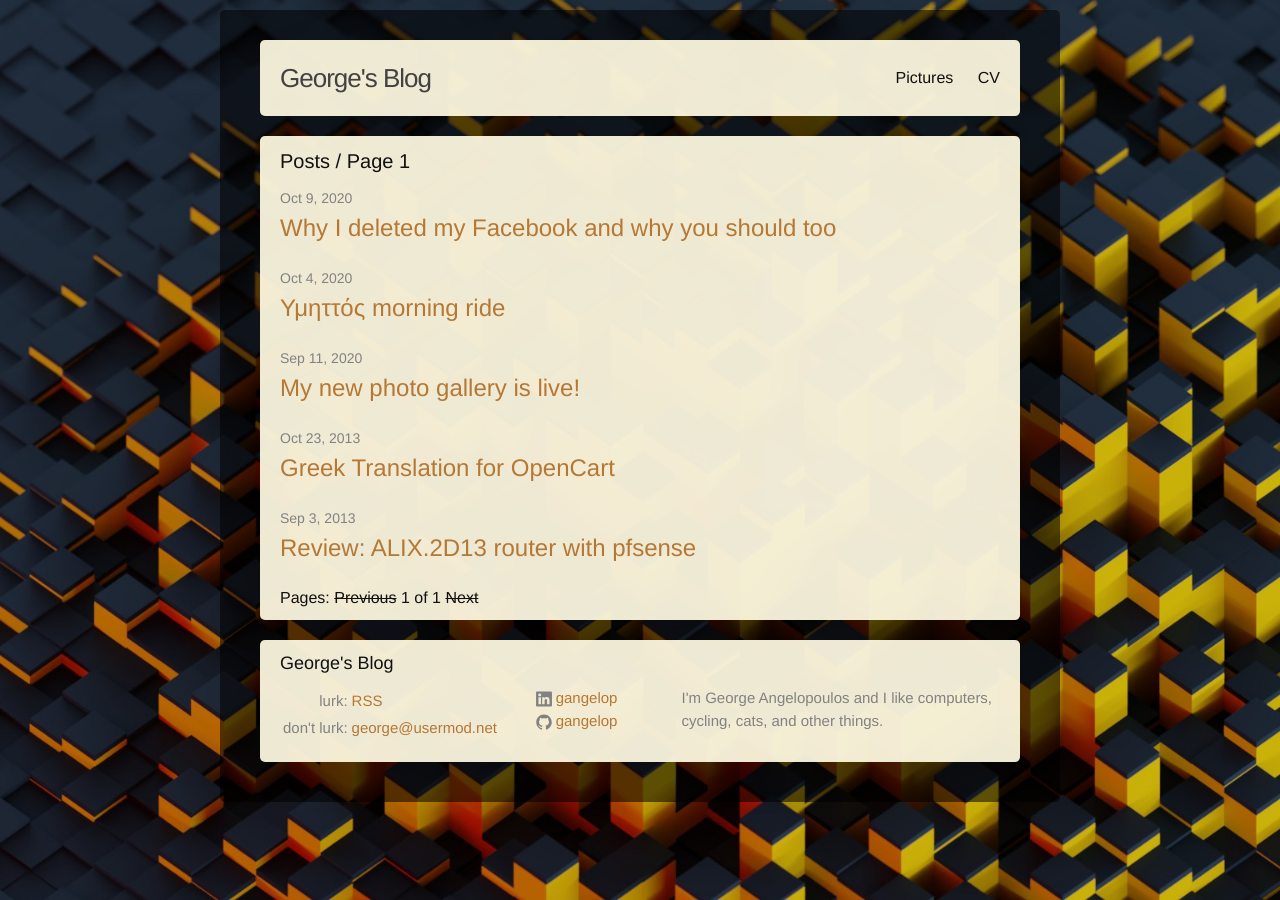
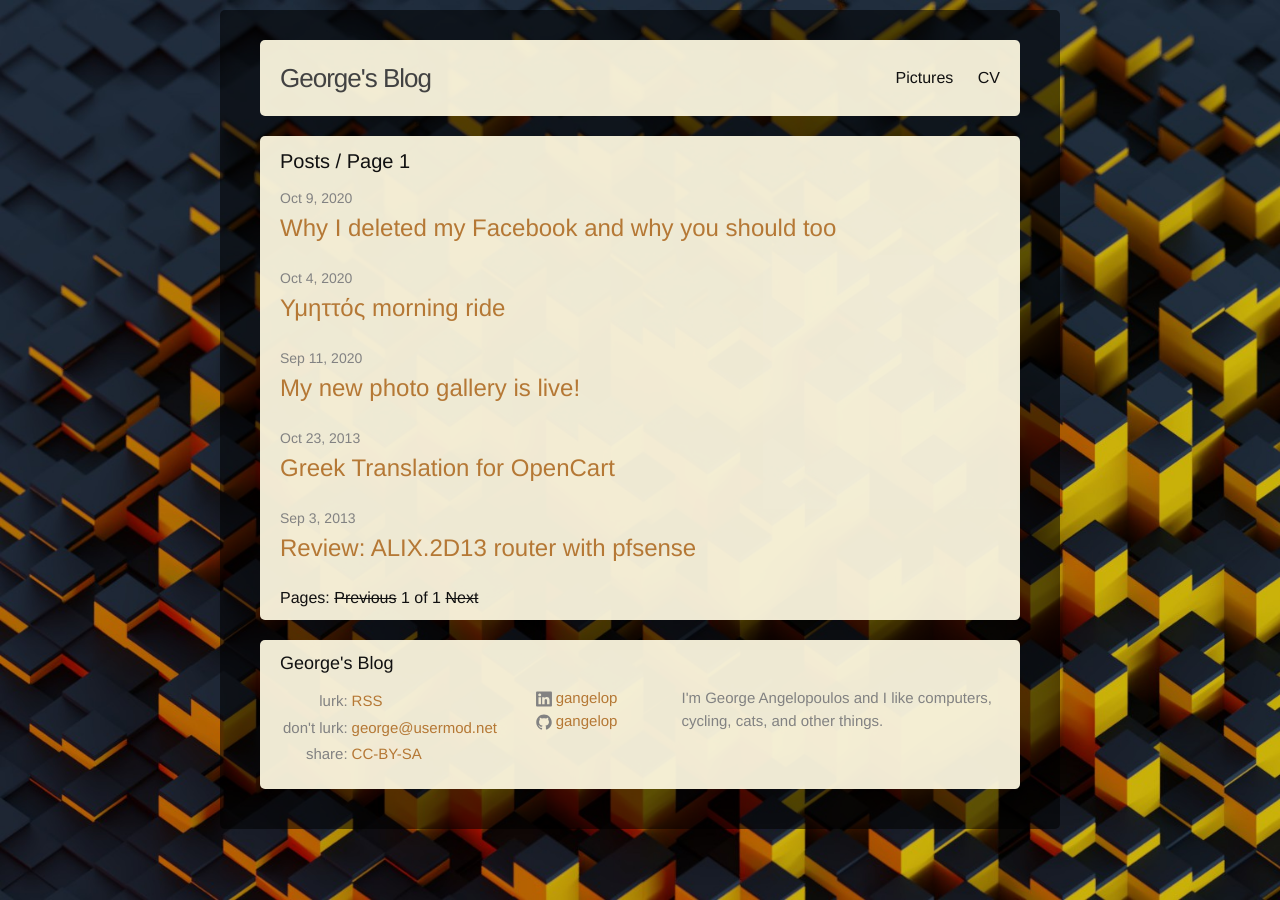
Before and after one commit to gangelop/lathan.github.io, a Jekyll site: the page built from index.html, in a window 1280 px wide. Built offline with Jekyll 4.4.1, drawn with Linux system fonts in a browser that asks for light colours; the list of posts is cut into pages by our own code.

```diff
--- a/_includes/footer.html
+++ b/_includes/footer.html
@@ -14,6 +14,10 @@
           <tr>
               <td class="column1">don't lurk:</td>
               <td><a href="mailto:{{ site.email }}">{{ site.email }}</a></td>
+          </tr>
+          <tr>
+              <td class="column1">share:</td>
+              <td><a href="https://creativecommons.org/licenses/by-sa/4.0/">CC-BY-SA</a></td>
           </tr>
         </table>
 
```
